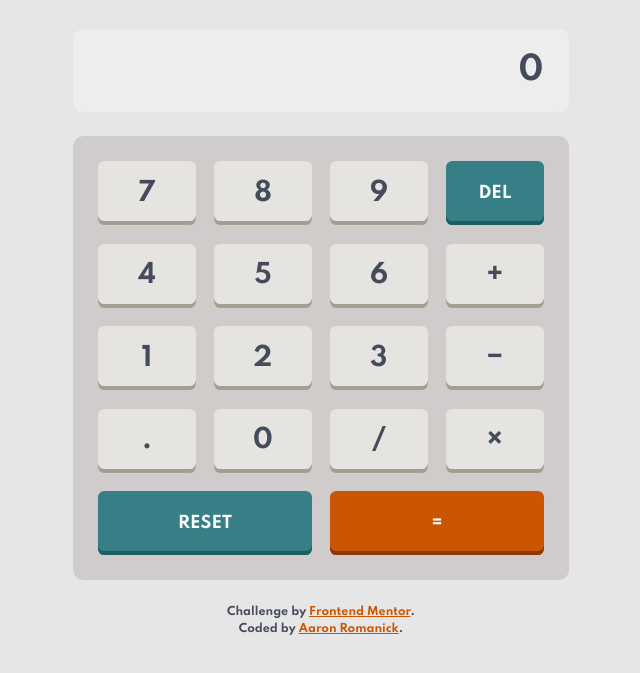
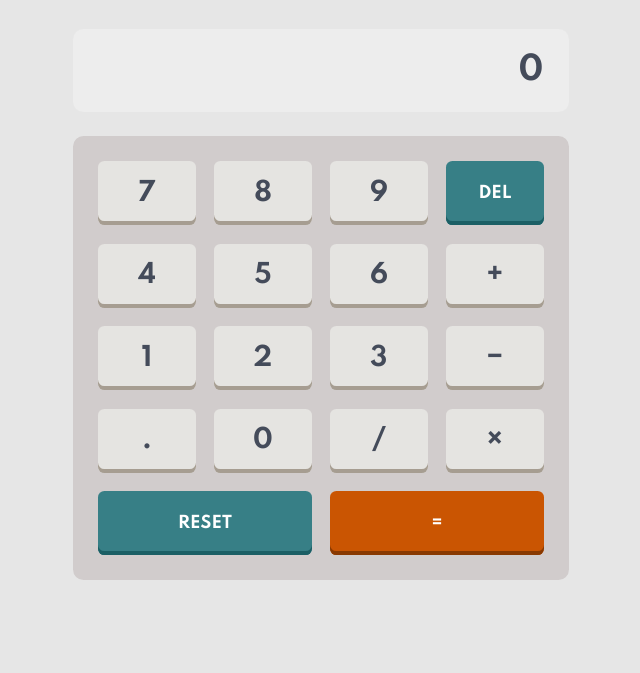
Before and after one commit to aaron-romanick/calculator-app, a plain HTML site: page index.html in a window 1280 px wide. Shown: the part 117-790 px from the top of the page, without its empty margins (319-959 px from the left). Drawn offline with Linux system fonts and the light colour scheme.

Commit message:
Removed attribution
- Removed attribution copy from HTML and styling from CSS

```diff
--- a/index.html
+++ b/index.html
@@ -51,9 +51,5 @@
             <button class="btn btn-equals" data-action="equals" data-key="=,Enter,Return">=</button>
         </div>
     </main>
-    <footer class="attribution">
-        <p>Challenge by <a href="https://www.frontendmentor.io?ref=challenge" target="_blank">Frontend Mentor</a>.</p>
-        <p>Coded by <a href="http://www.aaronromanick.com/">Aaron Romanick</a>.</p>
-    </footer>
 </body>
 </html>
--- a/style.css
+++ b/style.css
@@ -22,9 +22,6 @@
     --text-numbers: hsl(221, 14%, 31%);
     --text-clears: var(--white);
     --text-equals: var(--white);
-
-    --text-attribution: var(--text-top);
-    --text-attribution-links: var(--button-bg-tertiary);
 }
 
 * {
@@ -260,14 +257,3 @@ header {
 .btn-equals {
     flex-basis: 46%;
 }
-
-.attribution {
-    color: var(--text-attribution);
-    font-size: 11px;
-    line-height: 1.5;
-    text-align: center;
-}
-
-.attribution a {
-    color: var(--text-attribution-links);
-}
```
